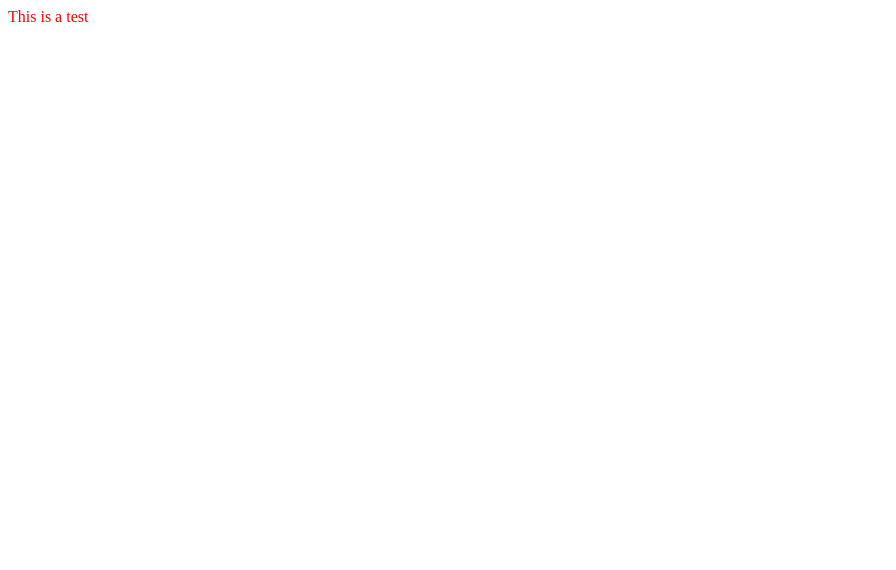
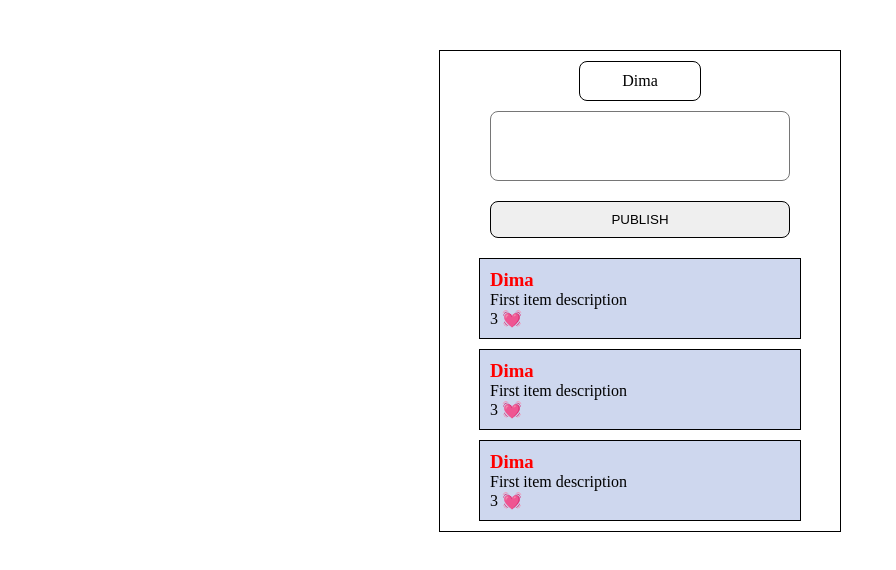
Before and after one commit to dmytrochupryna1/compliments-app, a plain HTML site: page index.html in a window 1280 px wide. Shown: the whole page, without its empty margins (0-896 px from the left). Drawn offline with Linux system fonts and the light colour scheme.

Commit message:
firebase connected + event listeners
* event listener that adds message to db on click of "publish" button
* event listener that switches "Asya" to "Dima" and vice versa on click of"Author"  field

```diff
--- a/index.css
+++ b/index.css
@@ -1,3 +1,69 @@
 body {
+    margin: 0px;
+    padding: 0px;
+    display: flex;
+    flex-direction: column;
+    justify-content: center;
+    align-items: center;
+}
+
+.container {
+    display: flex;
+    flex-direction: column;
+    justify-content: center;
+    align-items: center;
+    width: 400px;
+    border: 1px solid black;
+    margin-top: 50px;
+}
+
+p {
+    margin: 0px;
+    padding: 0px;
+}
+
+h3 {
+    margin: 0px;
+    padding: 0px;
     color: red;
+
 }
+
+#author-el {
+    border: 1px solid black;
+    padding: 10px;
+    width: 100px;
+    text-align: center;
+    margin-top: 10px;
+    border-radius: 8px;
+}
+
+textarea {
+    margin: 10px 0px;
+    padding: 10px;
+    width: 300px;
+    height: 70px;
+    resize: none;
+    border-radius: 8px;
+
+}
+
+button {
+    margin: 10px;
+    width: 300px;
+    padding: 10px;
+    border: 1px solid black;
+    border-radius: 8px;
+
+
+}
+
+
+
+.item {
+    padding: 10px;
+    margin: 10px;
+    border: 1px solid black;
+    background-color: #ced7ee;
+    width: 300px;
+}
--- a/index.html
+++ b/index.html
@@ -1,11 +1,30 @@
 <html>
     <head>
-        <!-- connect css file "index.css" -->
         <link rel="stylesheet" type="text/css" href="index.css">
     </head>
     <body>
-        <p id="text-el">yo</p>
-        <!-- connect index.js file -->
-        <script src="index.js"></script>
+        <div class="container">
+            <p id="author-el">Dima</p>
+            <textarea id="input-el"></textarea>
+            <button id="publish-btn">PUBLISH</button>
+            <div class="all-items">
+                <div class="item">
+                    <h3>Dima</h3>
+                    <p>First item description</p>
+                    <p>3 💓</p>
+                </div>
+                <div class="item">
+                    <h3>Dima</h3>
+                    <p>First item description</p>
+                    <p>3 💓</p>
+                </div>
+                <div class="item">
+                    <h3>Dima</h3>
+                    <p>First item description</p>
+                    <p>3 💓</p>
+                </div>
+            </div> <!-- all-items -->
+        </div> <!-- container -->
+        <script src="index.js" type="module"></script>
     </body>
 </html>
--- a/index.js
+++ b/index.js
@@ -1,2 +1,64 @@
-let textEl = document.getElementById('text-el');
-textEl.textContent = 'This is a test';
+// an app that lets an author add a message into the input field, then click the "Publish" button, and
+// message is added to the unordered list, and is rendered on the page
+// app connects to firebase db
+// an input field takes text
+// an "Author" field default says "Dima" but onclick changes to "Asya
+// once the message is clicked on in the list, a "[x]" message appears with the number of "likes"
+// messages are order to the list in reverse order, meaning the latest one is on top
+
+import { initializeApp } from "https://www.gstatic.com/firebasejs/9.15.0/firebase-app.js"
+import { getDatabase, ref, push } from "https://www.gstatic.com/firebasejs/9.15.0/firebase-database.js"
+
+const authorEl = document.getElementById('author-el');
+const inputEl = document.getElementById('input-el');
+const publishBtn = document.getElementById('publish-btn');
+;
+
+// connect firebase db here, db url is https://realtime-database-7e33c-default-rtdb.europe-west1.firebasedatabase.app/
+
+const appSettings = {
+    databaseURL: 'https://realtime-database-7e33c-default-rtdb.europe-west1.firebasedatabase.app/'
+}
+
+const app = initializeApp(appSettings);
+const db = getDatabase(app);
+const messagesRef = ref(db, 'messages');
+
+
+
+
+
+
+
+
+
+
+
+// add message to db on click
+
+publishBtn.addEventListener('click', function() {
+    push(messagesRef, inputEl.value)
+    console.log(`${inputEl.value } is added to "messages" db`)
+})
+
+
+
+
+
+
+
+
+
+
+
+
+authorEl.addEventListener('click', function() {
+
+    if (authorEl.textContent === 'Dima') {
+        authorEl.textContent = 'Asya';
+    } else {
+        authorEl.textContent = 'Dima';
+    }
+
+    // authorEl.textContent = 'Asya';
+})
```
